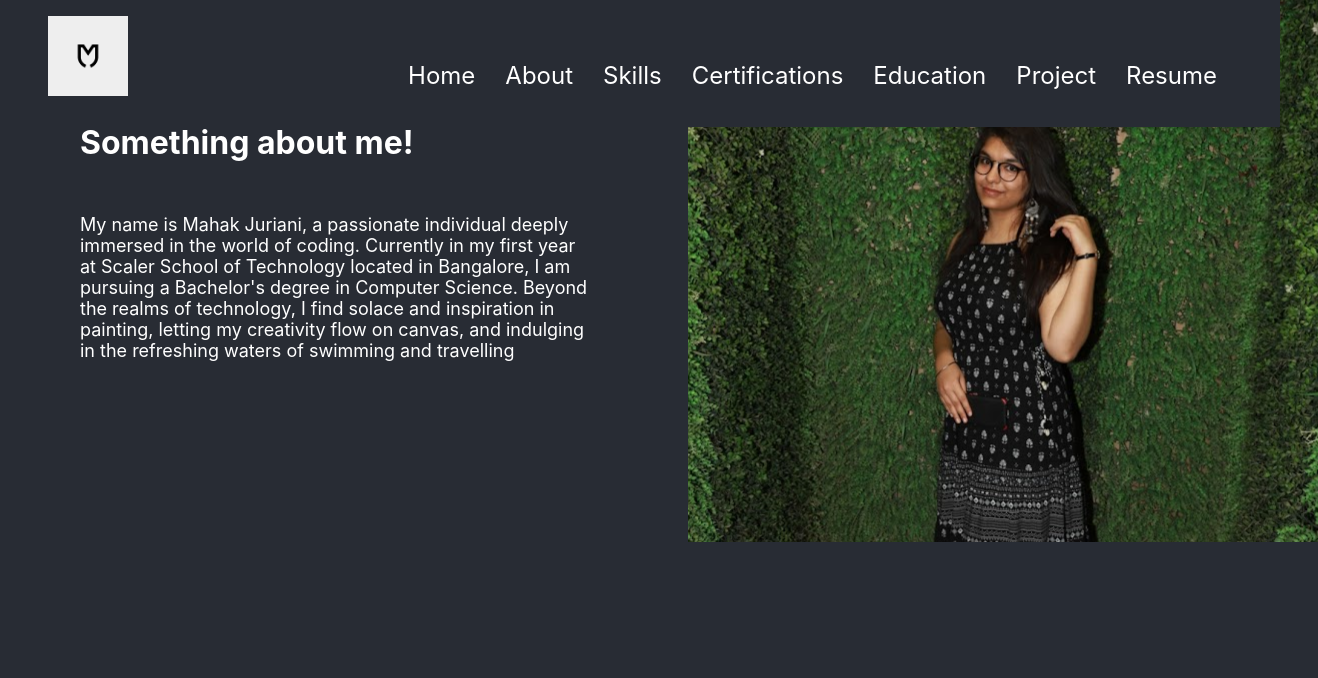
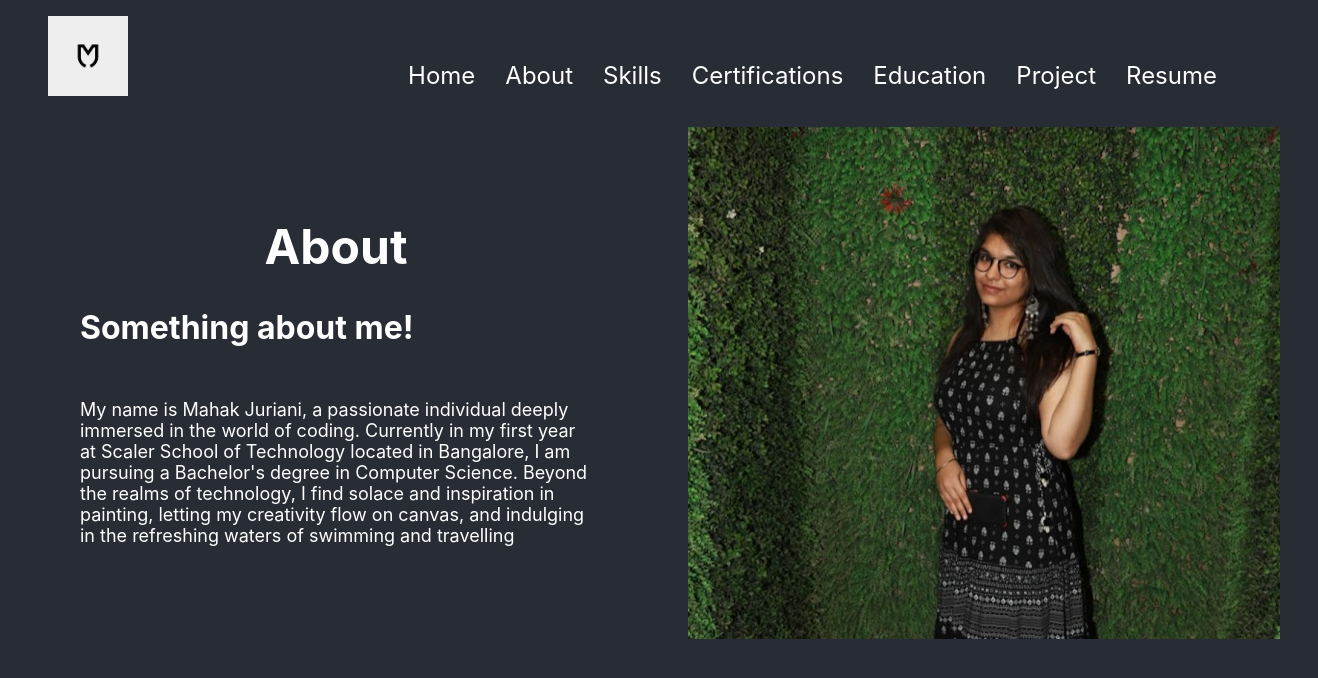
Before and after one commit to mahak-juriani/my-portfolio, a React (Create React App) app: page /about in a window 1280 px wide. Shown: the top 678 px of the page, 1318 px wide, since content can reach past the window. Built offline with nearby package versions, Linux system fonts and the light colour scheme.

Commit message:
+ changed height of the pages, fixed minor issue

```diff
--- a/src/Pages/AboutPage/About.css
+++ b/src/Pages/AboutPage/About.css
@@ -4,17 +4,19 @@
 h1{
     color: white;
 }
-.about-container {
-    padding: 60px 20px;
-    margin: 0 auto;
-    color: white;
-    border-radius: 10px;
+.about {
+    width: 100%;
+    overflow: hidden;
+    height: 100vh;
     display: flex;
-    justify-content: space-between;
-    margin-right: 2rem;
-    margin-left: 2rem;
+    justify-content: center;
+    align-items: center;
 }
 
 p{
     text-align: left;
 }
+
+.about-wrapper {
+    margin-top: 100px;
+}
--- a/src/Pages/AboutPage/AboutPage.jsx
+++ b/src/Pages/AboutPage/AboutPage.jsx
@@ -1,8 +1,10 @@
 import Tile from '../../components/Tile/Tile';
 import img from './Screenshot from 2024-06-02 23-48-16.png';
+import './About.css'
 function AboutPage() {
     return (
-        <div className='About'>
+        <div className='about'>
+            <div className='about-wrapper'>
             <Tile
             header={"About"}
             subHeader={"Something about me!"}
@@ -11,6 +13,7 @@ function AboutPage() {
             position={"img-right"}
             bgColor={"red"}
             />
+            </div>
         </div>
     )
 
--- a/src/Pages/Certifications/Certifications.css
+++ b/src/Pages/Certifications/Certifications.css
@@ -1,15 +1,21 @@
+.certifications-contianer{
+  height: 100vh;
+  width: 100vw;
+  overflow: hidden;
+}
+
 h3{
   font-size: 2rem;
 }
 .certificate-card {
-    margin-left: 27.5%;
-    margin-right: 27.5%;
+    margin-left: 17.5%;
+    margin-right: 17.5%;
     display: flex;
     align-items: center;
     justify-content: center;
     position: relative;
-    width: 45%;
-    height: 25%;
+    width: 65%;
+    height: 50%;
     overflow: hidden;
   }
 
--- a/src/Pages/Education/Education.css
+++ b/src/Pages/Education/Education.css
@@ -8,9 +8,11 @@ html, body {
   }
 
   .timelines {
+    margin-top: 50px;
     display: flex;
     justify-content: center;
     align-items: center;
+    height: 100vh;
   }
 
   .timeline-title {
@@ -33,7 +35,7 @@ html, body {
     content: "";
     position: absolute;
     left: -2.45em;
-    margin-top: 70px;
+    margin-top: 0px;
     background-color: #7db5ea;
     width: 1em;
     height: 1em;
@@ -57,7 +59,7 @@ html, body {
     padding: 0.2em 0.4em;
   }
   .timeline-item > * {
-    margin: 1em 0;
+    margin: 5em 2em;
   }
   .timeline-item .location {
     clear: both;
--- a/src/Pages/Projects/Projects.jsx
+++ b/src/Pages/Projects/Projects.jsx
@@ -17,7 +17,7 @@ function Projects() {
                     imgSrc={portfolio}
                     title={"My Portfolio"}
                     description={"This project serves as my personal portfolio, showcasing my skills and projects, all meticulously crafted using the powerful and versatile React framework."}
-                    githubLink={"blahblah"}
+                    githubLink={"https://github.com/mahak-juriani/my-portfolio"}
                 />
                 </div>
 
--- a/src/Pages/Skills/Skills.css
+++ b/src/Pages/Skills/Skills.css
@@ -3,8 +3,13 @@
     align-items: center;
     justify-content: center;
 }
+h1{
+    text-align: center;
+    margin-top: 120px;
+}
 
 h2{
+    text-align: center;
     font-size: 1.5rem;
 }
 
--- a/src/components/Card/Card.css
+++ b/src/components/Card/Card.css
@@ -16,7 +16,7 @@
   }
 .project-img {
     width: 100%;
-    height: 40%;
+    height: 50%;
     object-fit: cover;
     border-radius: 5px;
 }
```
